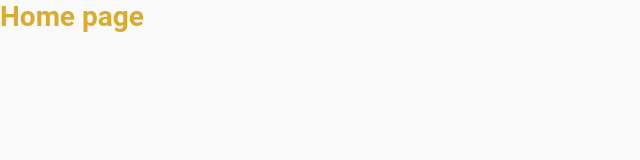
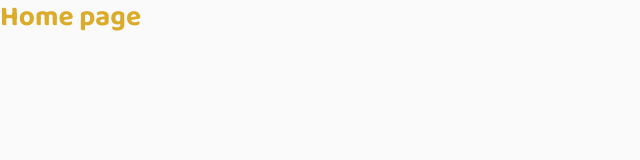
Before and after one commit to Ramiro-Rfn/desafio02-ignite, a React (Vite) app: page / in a window 1280 px wide. Shown: the top 160 px of the page, without its empty margins (0-640 px from the left). Built offline with nearby package versions, Linux system fonts and the light colour scheme.

Commit message:
config external fonts

```diff
--- a/index.html
+++ b/index.html
@@ -2,8 +2,16 @@
 <html lang="en">
   <head>
     <meta charset="UTF-8" />
+
+
+
+    <link rel="preconnect" href="https://fonts.googleapis.com" />
+    <link rel="preconnect" href="https://fonts.gstatic.com" crossorigin />
+
     <link rel="icon" type="image/svg+xml" href="/vite.svg" />
     <meta name="viewport" content="width=device-width, initial-scale=1.0" />
+
+    <link href="https://fonts.googleapis.com/css2?family=Baloo+2:wght@700;800&family=Roboto:wght@400;500;700&display=swap" rel="stylesheet">
     <title>Vite + React + TS</title>
   </head>
   <body>
--- a/src/styles/global.ts
+++ b/src/styles/global.ts
@@ -24,4 +24,9 @@ export const GlobalStyle = createGlobalStyle`
     body, input, textarea, button {
         font-family: 'Roboto', sans-serif;
     }
+
+    h1,h2, h3,h4, h5, h6 {
+        font-family: 'Baloo 2', sans-serif;
+        line-height: 1.3;
+    }
 `
```
